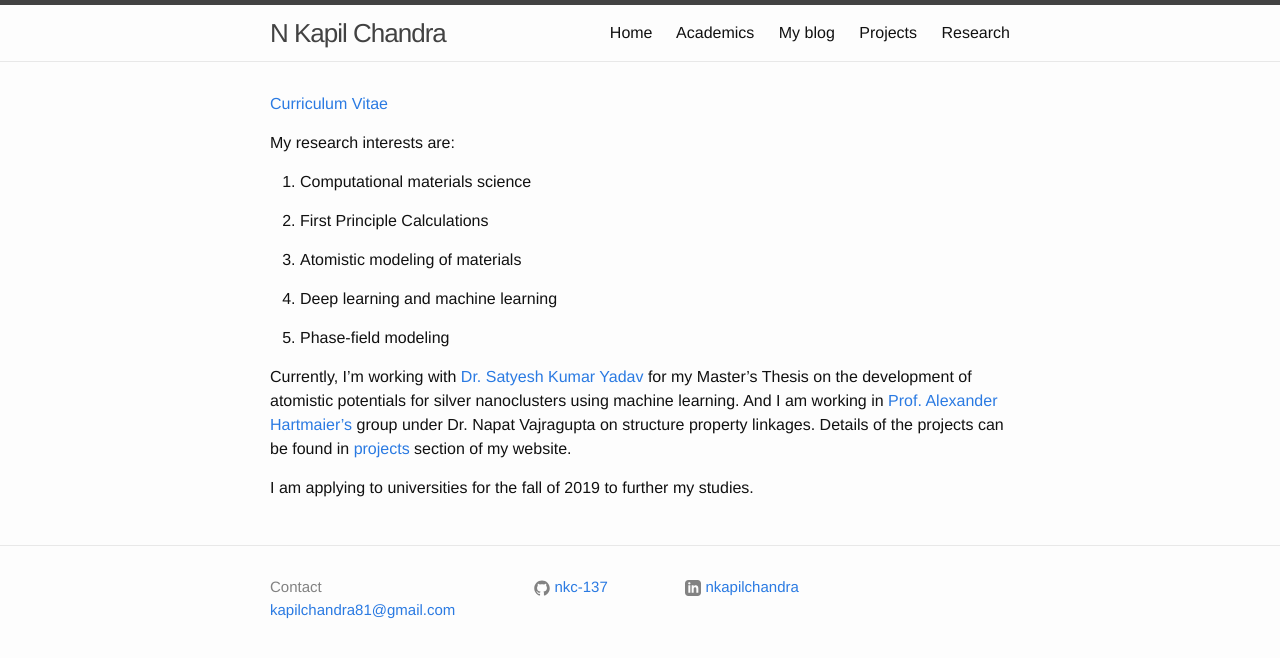
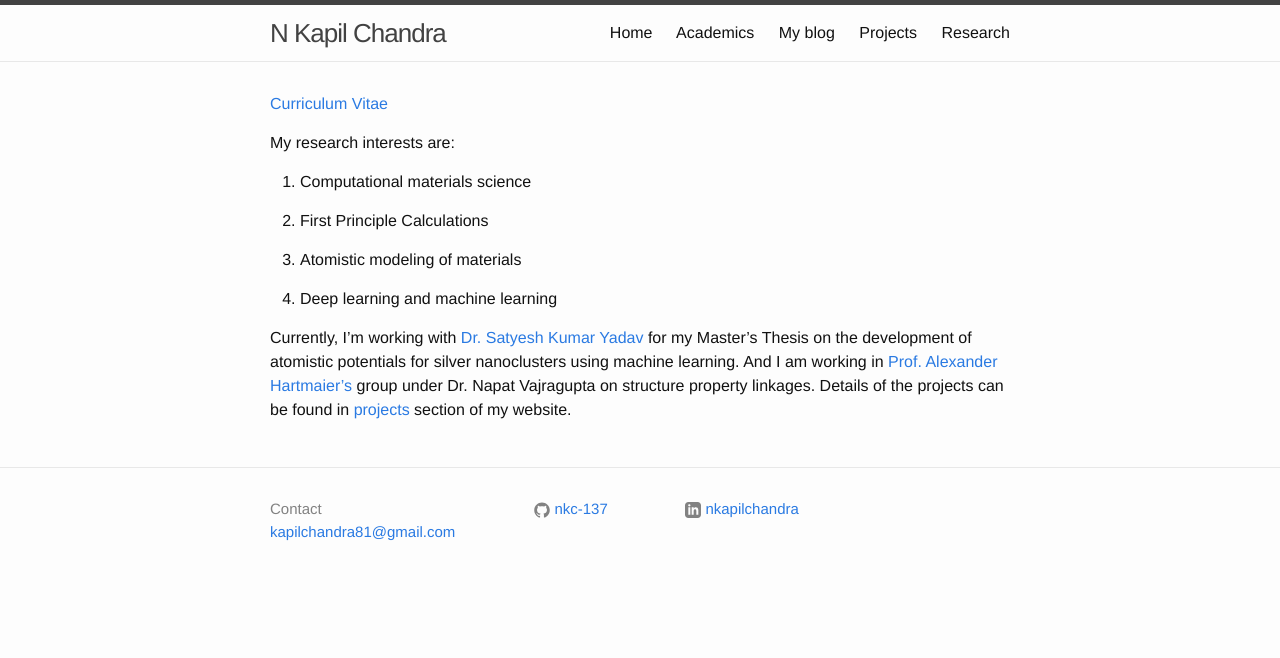
Before and after one commit to nkc-137/nkc-137.github.io, a Jekyll site: the page built from research.md, in a window 1280 px wide. Shown: the top 658 px of the page. Built offline with Jekyll 4.4.1, drawn with Linux system fonts in a browser that asks for light colours.

Commit message:
Edited research tab

```diff
--- a/research.md
+++ b/research.md
@@ -16,11 +16,6 @@ My research interests are:
 
 4. Deep learning and machine learning
 
-5. Phase-field modeling
-
 
 
 Currently, I'm working with [Dr. Satyesh Kumar Yadav](https://mme.iitm.ac.in/satyesh/index.html) for my Master's Thesis on the development of atomistic potentials for silver nanoclusters using machine learning. And I am working in [Prof. Alexander Hartmaier's](http://www.icams.de/content/departments/micromechanical-and-macroscopic-modelling/) group under Dr. Napat Vajragupta on structure property linkages. Details of the projects can be found in [projects](https://nkc-137.github.io/projects/) section of my website.
-
-
-I am applying to universities for the fall of 2019 to further my studies.
```
